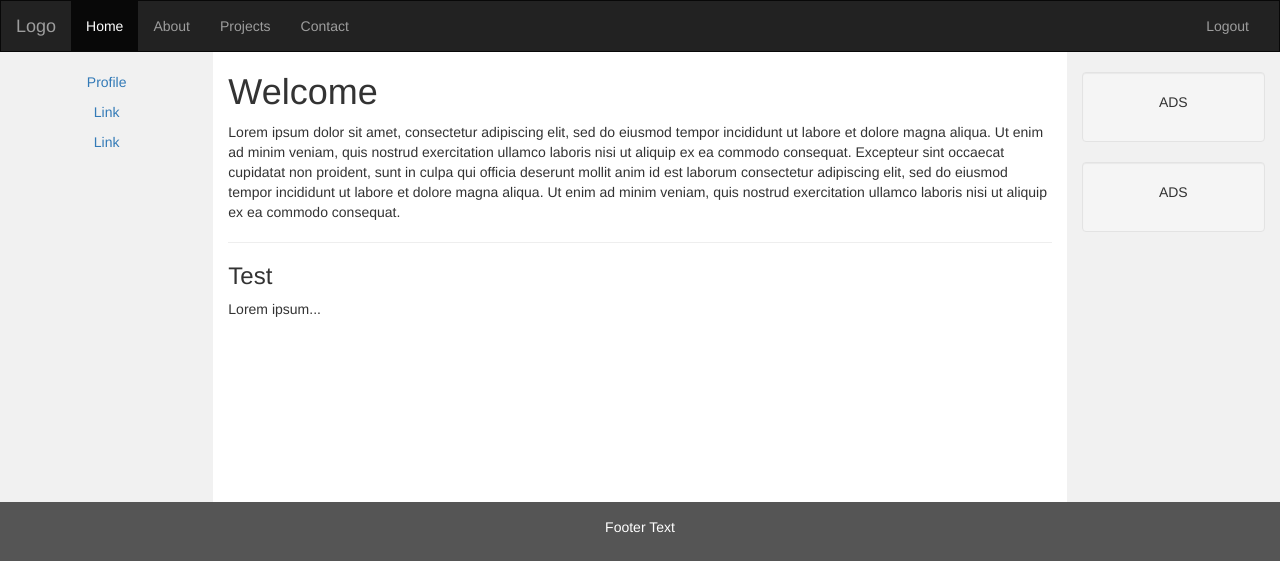
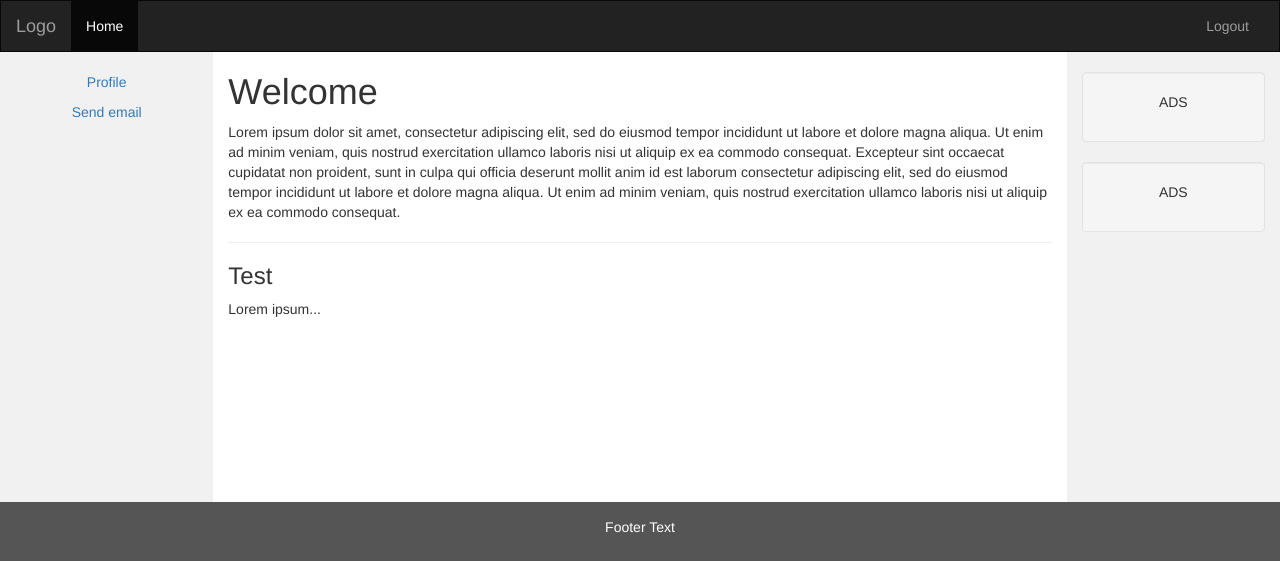
Before and after one commit to mranzorbey/openit, a PHP site: page / in a window 1280 px wide. Shown: the top 561 px of the page. Run offline with PHP 8.4, Linux system fonts and the light colour scheme; the visitor is signed in with stand-in values (Sample User, id 1); data that the repository does not hold is empty; some web fonts are replaced.

```diff
--- a/module1/layouts/footer.php
+++ b/module1/layouts/footer.php
@@ -15,5 +15,6 @@
 	  <p>Footer Text</p>
 	</footer>
 	<script src="public/js/jquery.min.js"></script>
+	<script src="public/js/app.js"></script>
 </body>
 </html>
--- a/module1/layouts/header.php
+++ b/module1/layouts/header.php
@@ -50,14 +50,11 @@
 	        <span class="icon-bar"></span>
 	        <span class="icon-bar"></span>
 	      </button>
-	      <a class="navbar-brand" href="#">Logo</a>
+	      <a class="navbar-brand" href="index.php">Logo</a>
 	    </div>
 	    <div class="collapse navbar-collapse" id="myNavbar">
 	      <ul class="nav navbar-nav">
-	        <li class="active"><a href="#">Home</a></li>
-	        <li><a href="#">About</a></li>
-	        <li><a href="#">Projects</a></li>
-	        <li><a href="#">Contact</a></li>
+	        <li class="active"><a href="index.php">Home</a></li>
 	      </ul>
 	      <ul class="nav navbar-nav navbar-right">
 	      	<?php if(isset($_SESSION['user_id'])){?>
@@ -76,8 +73,7 @@
 		  <div class="row content">
 		    <div class="col-sm-2 sidenav">
 		      <p><a href="profile.php">Profile</a></p>
-		      <p><a href="#">Link</a></p>
-		      <p><a href="#">Link</a></p>
+		      <p><a href="send.php">Send email</a></p>
 		    </div>
 		    <div class="col-sm-8 text-left">
 	<?php } ?>
```
Also changed, not shown: module1/send.php (added, +30 -0 lines), module1/public/js/app.js (added).
